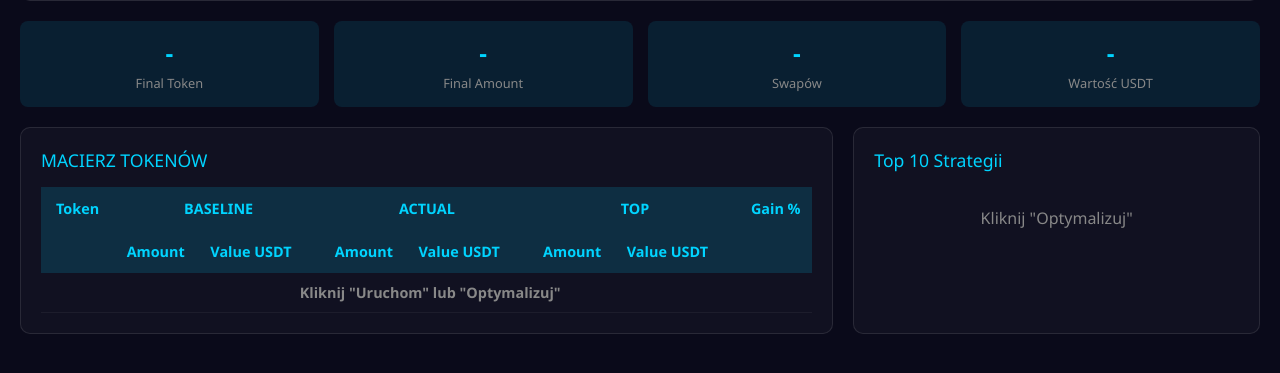
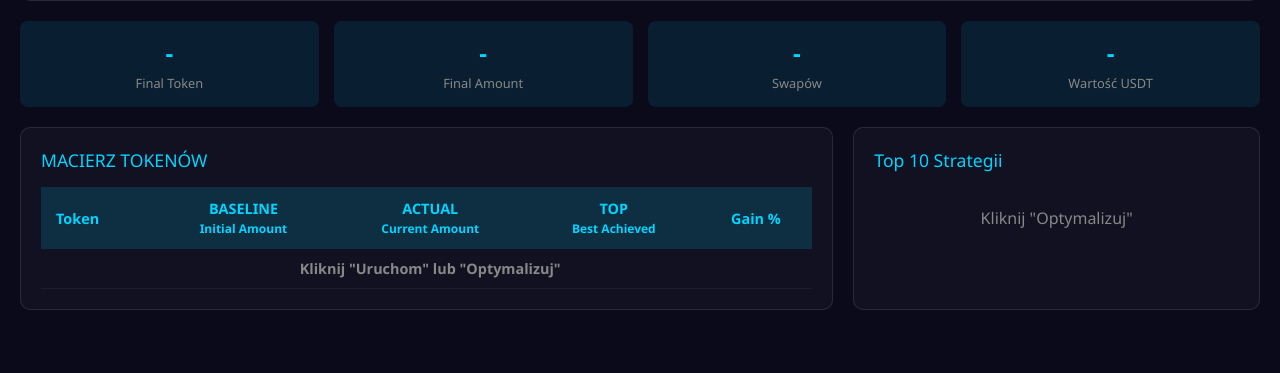
Before and after one commit to molszewski9412-source/swapper, a Flask app: template templates/matrix.html in a window 1280 px wide. Shown: the part 323-696 px from the top of the page. Run offline with Flask 3, Linux system fonts and the light colour scheme; the template is opened without the code that fills it, so the values that code supplies are empty.

Commit message:
fix: Matrix shows only token amounts, no USDT values
Matrix now shows:
- Token
- BASELINE: initial amount (tokens)
- ACTUAL: current amount (tokens)
- TOP: best achieved (tokens)
- Gain %

Removed USDT values - only token amounts!

```diff
--- a/templates/matrix.html
+++ b/templates/matrix.html
@@ -288,28 +288,15 @@
                         <thead>
                             <tr>
                                 <th>Token</th>
-                                <th colspan="3" class="section-header">BASELINE</th>
-                                <th colspan="3" class="section-header">ACTUAL</th>
-                                <th colspan="3" class="section-header">TOP</th>
+                                <th class="section-header">BASELINE<br><small>Initial Amount</small></th>
+                                <th class="section-header">ACTUAL<br><small>Current Amount</small></th>
+                                <th class="section-header">TOP<br><small>Best Achieved</small></th>
                                 <th>Gain %</th>
-                            </tr>
-                            <tr>
-                                <th></th>
-                                <th>Amount</th>
-                                <th>Value USDT</th>
-                                <th></th>
-                                <th>Amount</th>
-                                <th>Value USDT</th>
-                                <th></th>
-                                <th>Amount</th>
-                                <th>Value USDT</th>
-                                <th></th>
-                                <th></th>
                             </tr>
                         </thead>
                         <tbody id="matrix-body">
                             <tr>
-                                <td colspan="11" style="text-align: center; color: #888;">
+                                <td colspan="5" style="text-align: center; color: #888;">
                                     Kliknij "Uruchom" lub "Optymalizuj"
                                 </td>
                             </tr>
@@ -417,7 +404,7 @@
             document.getElementById('stat-token').textContent = result.final_state.token;
             document.getElementById('stat-amount').textContent = formatAmount(result.final_state.amount);
             document.getElementById('stat-swaps').textContent = result.n_swaps;
-            document.getElementById('stat-value').textContent = '$' + result.final_state.value_usdt.toLocaleString();
+            document.getElementById('stat-value').textContent = result.n_swaps + ' swaps';
 
             // Matrix
             let html = '';
@@ -431,14 +418,8 @@
                     <tr class="${rowClass}">
                         <td>${row.token}</td>
                         <td>${formatAmount(row.baseline.amount)}</td>
-                        <td>$${row.baseline.value_usdt.toLocaleString()}</td>
-                        <td></td>
                         <td>${formatAmount(row.actual.amount)}</td>
-                        <td>$${row.actual.value_usdt.toLocaleString()}</td>
-                        <td></td>
                         <td>${formatAmount(row.top.amount)}</td>
-                        <td>$${row.top.value_usdt.toLocaleString()}</td>
-                        <td></td>
                         <td class="${gainClass}">${gainSign}${row.gain_pct.toFixed(2)}%</td>
                     </tr>
                 `;
```
Also changed, not shown: matrix_app.py (+3 -6 lines).
